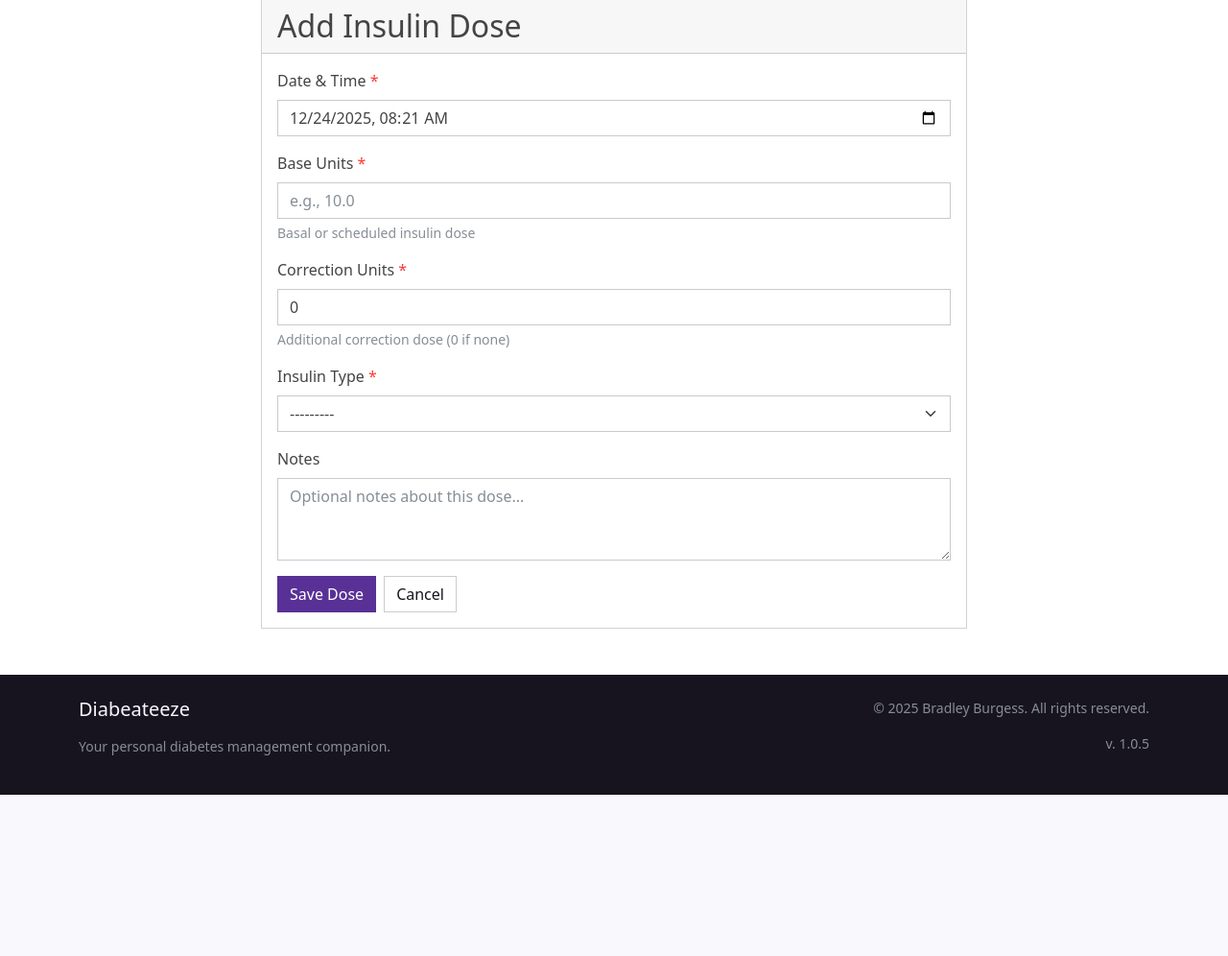
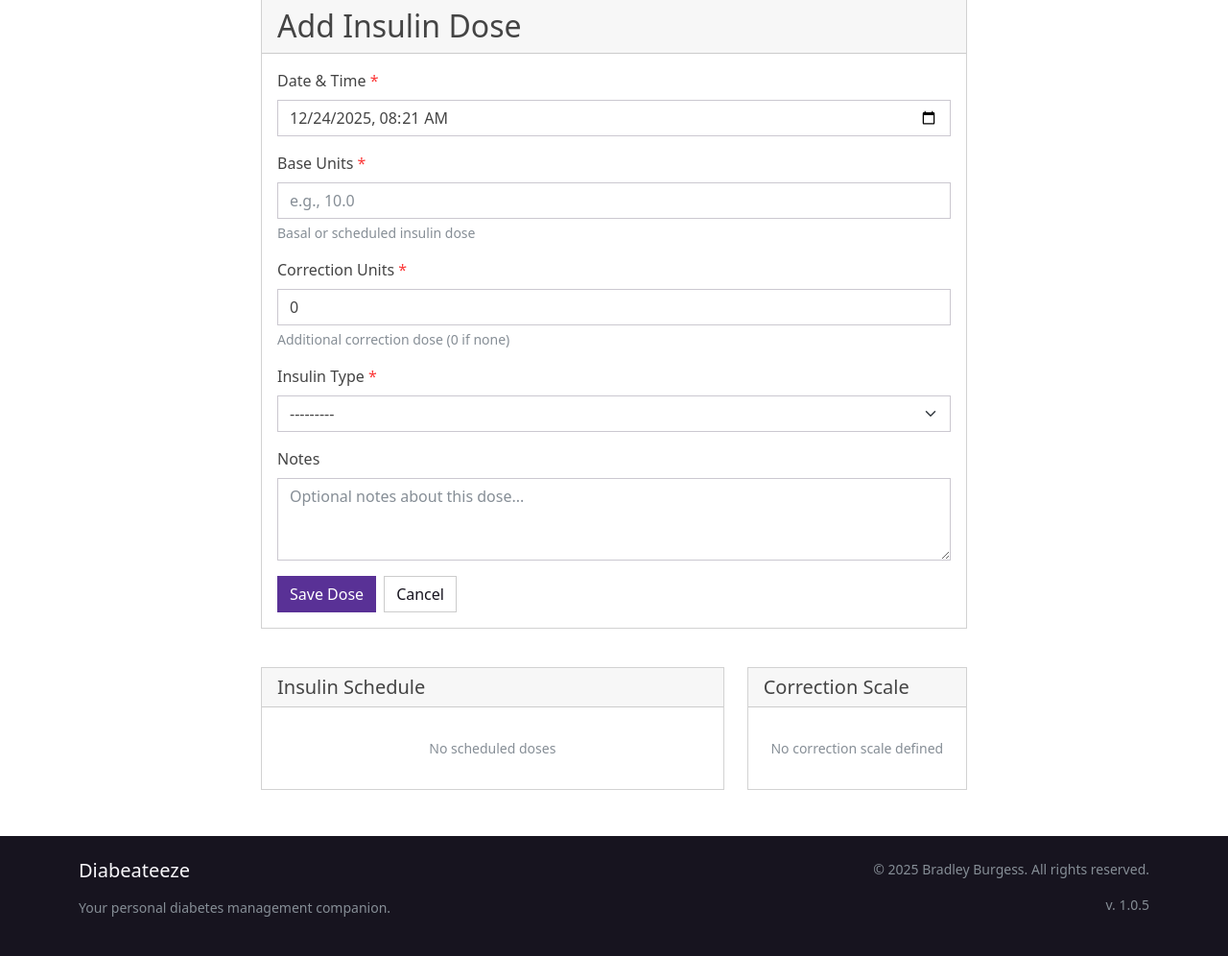
Before and after one commit to bradleyburgess/diabeateeze, a Django app: page /doses/add/ in a window 1280 px wide. Shown: the part 111-1107 px from the top of the page at 96% size. Before the commit the page ends 939 px from the top, so only its background shows below. Run offline with Django 5.2, Linux system fonts and the light colour scheme; the visitor is signed in with stand-in values (Sample User, id 1); data that the repository does not hold is empty; some libraries are stand-ins or nearby versions.

Commit message:
Add InsulinDose and CorrectionScale to insulin dose add page

```diff
--- a/src/entries/views.py
+++ b/src/entries/views.py
@@ -369,12 +369,18 @@ def insulin_dose_create(request):
     else:
         form = InsulinDoseForm()
 
+    # Get insulin schedules and correction scales for reference
+    insulin_schedules = InsulinSchedule.objects.select_related("insulin_type").all()
+    correction_scales = CorrectionScale.objects.all()
+
     return render(
         request,
         "entries/insulin_dose_form.html",
         {
             "form": form,
             "title": "Add Insulin Dose",
+            "insulin_schedules": insulin_schedules,
+            "correction_scales": correction_scales,
         },
     )
 
--- a/src/templates/dashboard/dashboard.html
+++ b/src/templates/dashboard/dashboard.html
@@ -65,7 +65,7 @@
 
         <div class="row g-4">
             <!-- Insulin Schedule Table -->
-            <div class="col-lg-6">
+            <div class="col-lg-8">
                 <div class="card">
                     <div class="card-header d-flex justify-content-between align-items-center">
                         <h5 class="mb-0">
@@ -113,7 +113,7 @@
             </div>
 
             <!-- Correction Scale Table -->
-            <div class="col-lg-6">
+            <div class="col-lg-4">
                 <div class="card">
                     <div class="card-header d-flex justify-content-between align-items-center">
                         <h5 class="mb-0">
--- a/src/templates/entries/insulin_dose_form.html
+++ b/src/templates/entries/insulin_dose_form.html
@@ -106,6 +106,91 @@
                     </form>
                 </div>
             </div>
+
+            {% if not dose %}
+            <!-- Reference Tables (only shown when adding new dose) -->
+            <div class="row g-4 mt-3">
+                <!-- Insulin Schedule Table -->
+                <div class="col-lg-8">
+                    <div class="card">
+                        <div class="card-header">
+                            <h5 class="mb-0">
+                                <i class="bi bi-clock-fill text-primary"></i> Insulin Schedule
+                            </h5>
+                        </div>
+                        <div class="card-body">
+                            {% if insulin_schedules %}
+                                <div class="table-responsive">
+                                    <table class="table table-sm table-hover mb-0">
+                                        <thead>
+                                            <tr>
+                                                <th>Time</th>
+                                                <th>Label</th>
+                                                <th>Type</th>
+                                                <th class="text-end">Units</th>
+                                            </tr>
+                                        </thead>
+                                        <tbody>
+                                            {% for schedule in insulin_schedules %}
+                                                <tr>
+                                                    <td><strong>{{ schedule.time|time:"H:i" }}</strong></td>
+                                                    <td>{{ schedule.label }}</td>
+                                                    <td><span class="badge bg-success">{{ schedule.insulin_type.name }}</span></td>
+                                                    <td class="text-end">{{ schedule.units }} u</td>
+                                                </tr>
+                                            {% endfor %}
+                                        </tbody>
+                                    </table>
+                                </div>
+                            {% else %}
+                                <div class="text-center text-muted py-3">
+                                    <i class="bi bi-calendar-x" style="font-size: 1.5rem;"></i>
+                                    <p class="mb-0 small">No scheduled doses</p>
+                                </div>
+                            {% endif %}
+                        </div>
+                    </div>
+                </div>
+
+                <!-- Correction Scale Table -->
+                <div class="col-lg-4">
+                    <div class="card">
+                        <div class="card-header">
+                            <h5 class="mb-0">
+                                <i class="bi bi-calculator-fill text-info"></i> Correction Scale
+                            </h5>
+                        </div>
+                        <div class="card-body">
+                            {% if correction_scales %}
+                                <div class="table-responsive">
+                                    <table class="table table-sm table-hover mb-0">
+                                        <thead>
+                                            <tr>
+                                                <th>Blood Glucose</th>
+                                                <th class="text-end">Add Units</th>
+                                            </tr>
+                                        </thead>
+                                        <tbody>
+                                            {% for scale in correction_scales %}
+                                                <tr>
+                                                    <td>Above <strong>{{ scale.greater_than }}</strong> mmol/L</td>
+                                                    <td class="text-end"><span class="badge bg-info">+{{ scale.units_to_add }} u</span></td>
+                                                </tr>
+                                            {% endfor %}
+                                        </tbody>
+                                    </table>
+                                </div>
+                            {% else %}
+                                <div class="text-center text-muted py-3">
+                                    <i class="bi bi-calculator-x" style="font-size: 1.5rem;"></i>
+                                    <p class="mb-0 small">No correction scale defined</p>
+                                </div>
+                            {% endif %}
+                        </div>
+                    </div>
+                </div>
+            </div>
+            {% endif %}
         </div>
     </div>
 </div>
```
